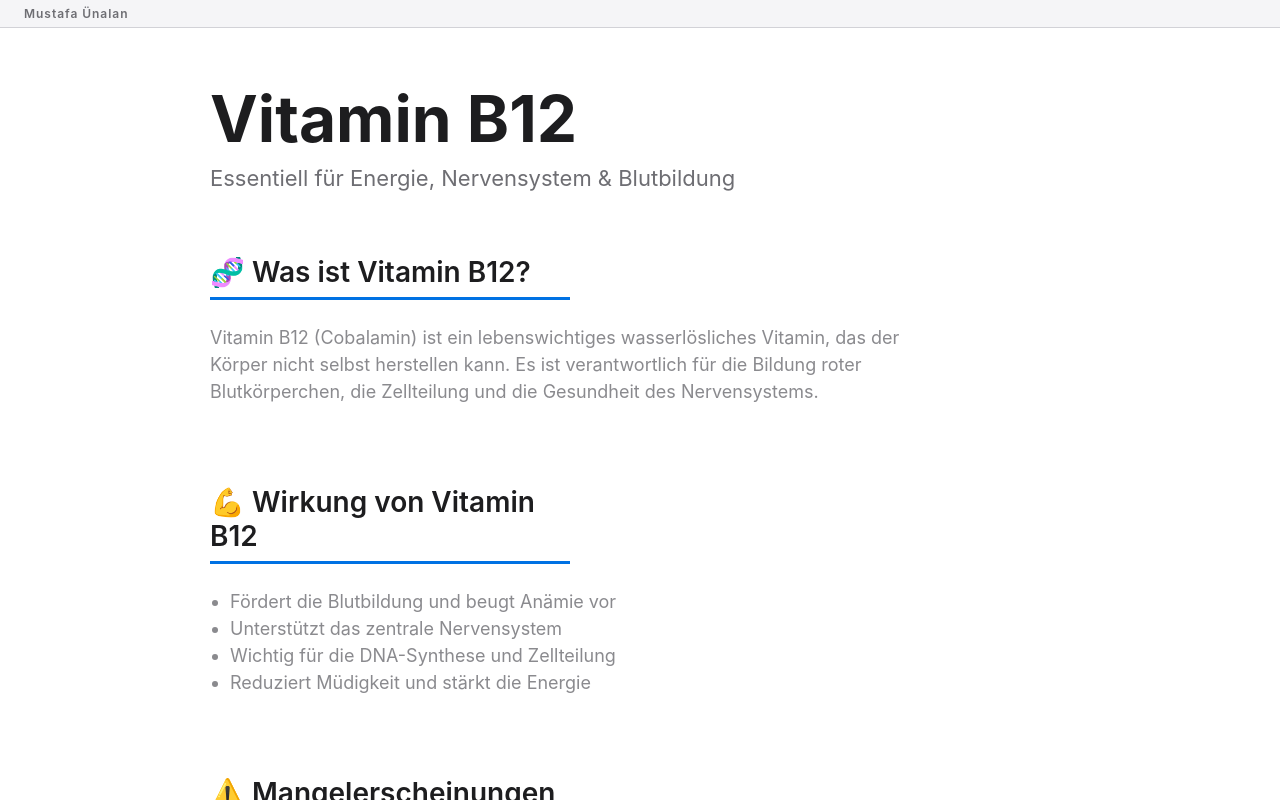
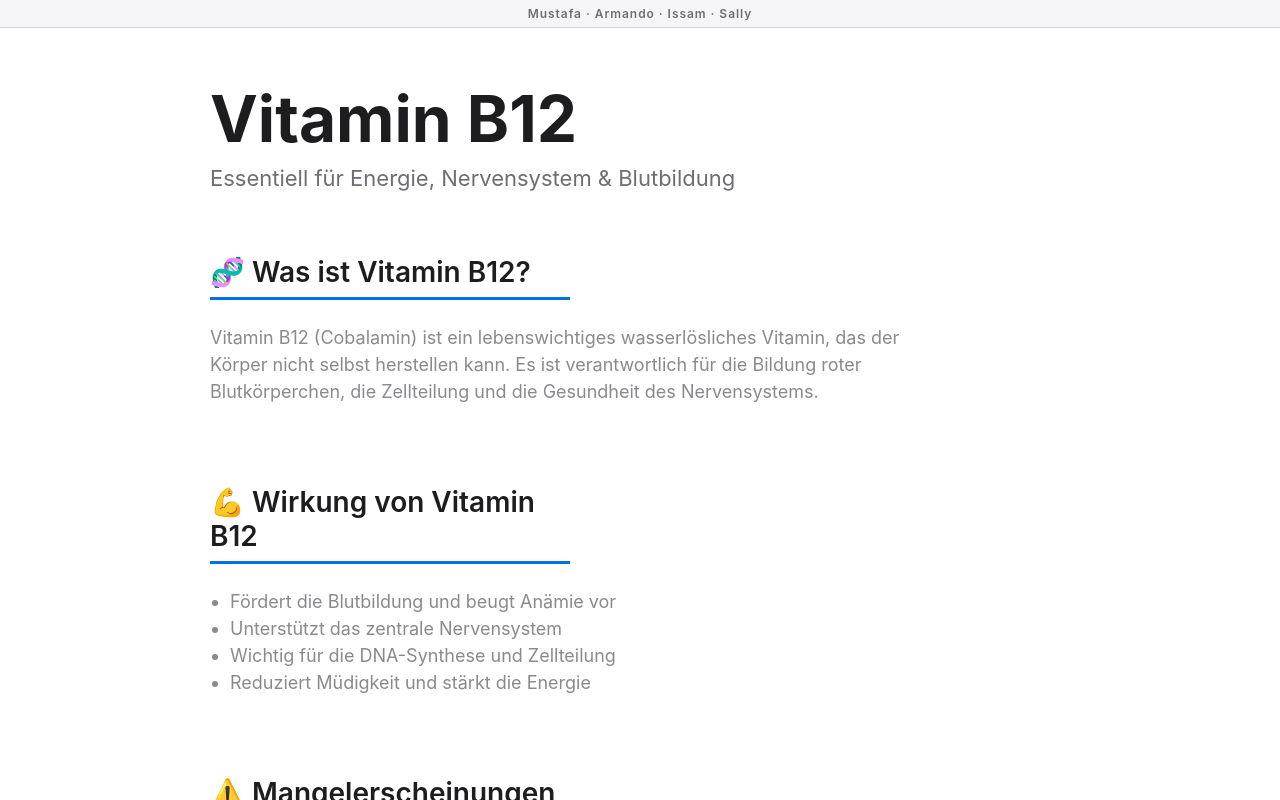
Before and after one commit to MustafaEmperator/VitaminB12MU, a React (Create React App) app: page / in a window 1280 px wide. Built offline with nearby package versions, Linux system fonts and the light colour scheme; a web font is replaced by a local one.

Commit message:
Update App.js

```diff
--- a/src/App.js
+++ b/src/App.js
@@ -56,6 +56,7 @@ export default function App() {
           font-weight: 600;
           display: flex;
           align-items: center;
+          justify-content: center;
           padding: 0 24px;
           letter-spacing: 0.08em;
           user-select: none;
@@ -202,8 +203,8 @@ export default function App() {
         }
       `}</style>
 
-      {/* Top Bar */}
-      <div className="topbar">Mustafa Ünalan</div>
+      {/* Top Bar mit allen Namen */}
+      <div className="topbar">Mustafa · Armando · Issam · Sally</div>
 
       <main>
         <h1>Vitamin B12</h1>
@@ -290,8 +291,7 @@ export default function App() {
         </section>
       </main>
 
-
-      <footer>© 2025 Mustafa, Armando, Issam, Saly</footer>
+      <footer>© 2025 Mustafa, Armando, Issam, Sally</footer>
     </>
   );
 }
```
